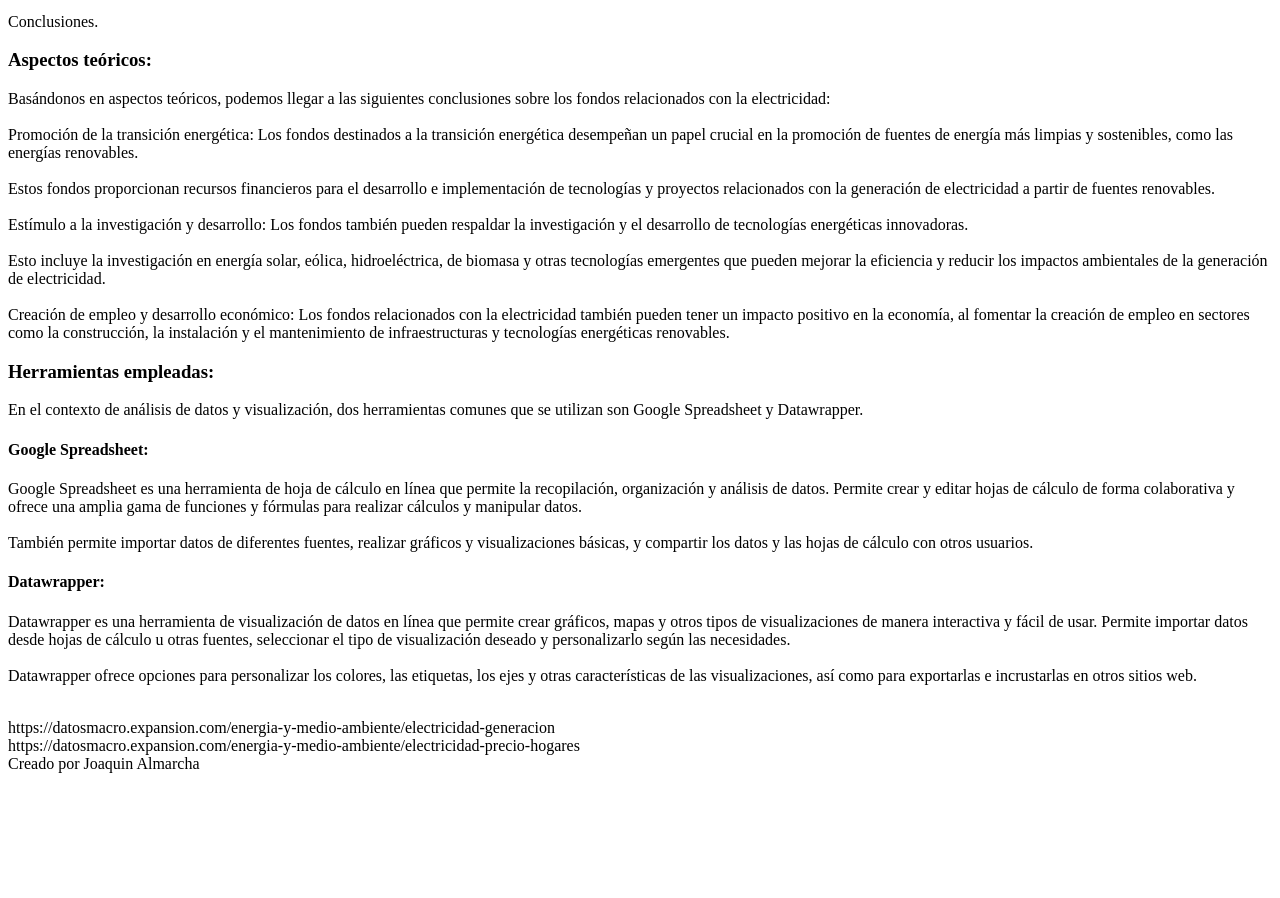
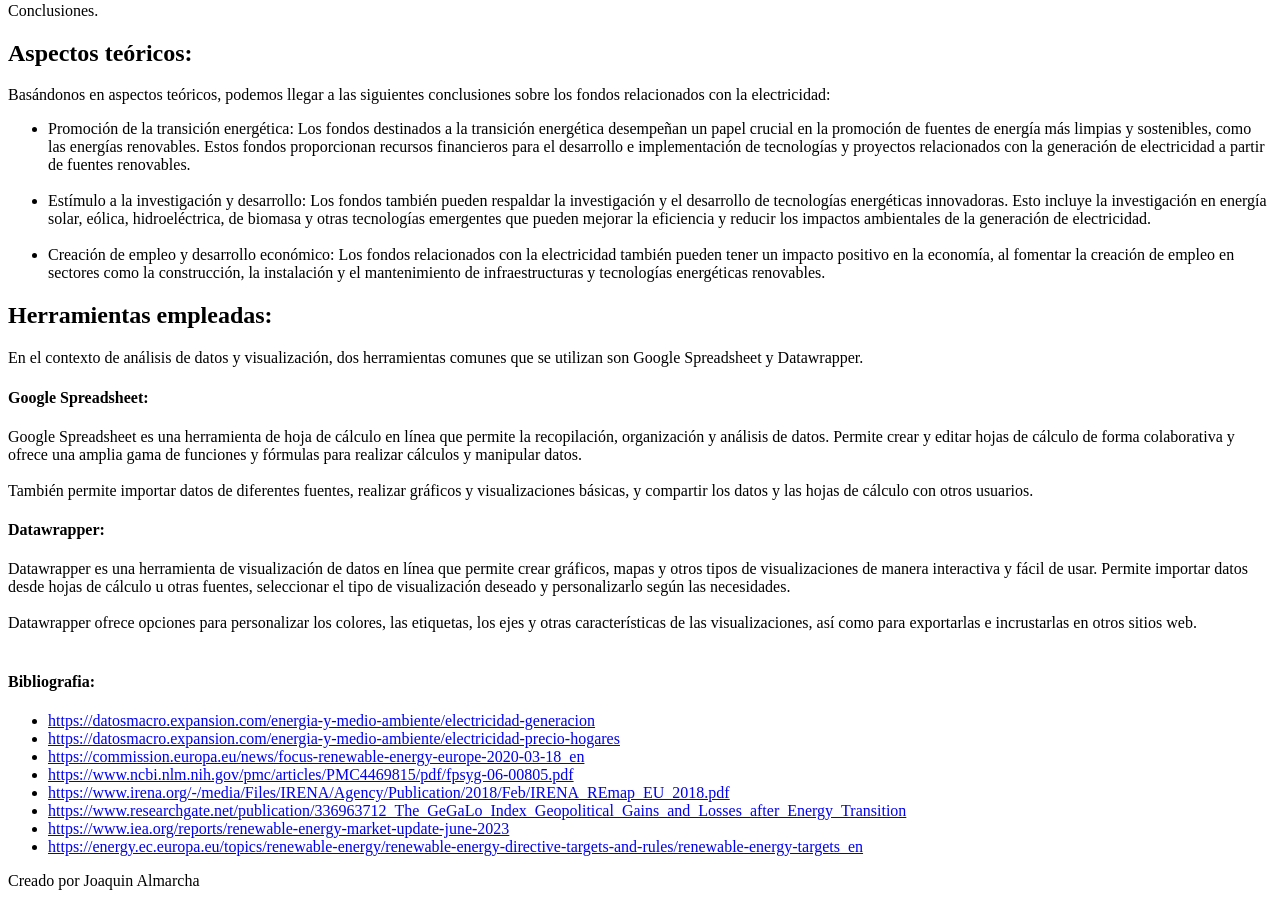
Before and after one commit to JoaquinAlmarcha/08MBID-Visualizacion-de-Datos-Trabajo-Practico, a website: page index.html in a window 1280 px wide. Shown: the part 3399-4297 px from the top of the page. Before the commit the page ends 4180 px from the top, so only its background shows below. Drawn offline with Linux system fonts and the light colour scheme.

Commit message:
1 file modified

```diff
--- a/index.html
+++ b/index.html
@@ -197,59 +197,53 @@
     precios de electricidad más altos. Algunos factores que podrían contribuir a
     ello son los siguientes:
 
-    <br /><br />
+    <ul>
+      <li>
+      Costos de generación: España tiene una alta dependencia de los combustibles fósiles importados, lo que puede llevar a mayores costos de generación de electricidad.
+      </li>
 
-    Costos de generación: España tiene una alta dependencia de los combustibles
-    fósiles importados, lo que puede llevar a mayores costos de generación de
-    electricidad.
+      <br/>
 
-    <br /><br />
+      <li>
+        La dependencia del gas natural y del carbón, cuyos precios pueden fluctuar en los mercados internacionales, puede tener un impacto en los precios de la electricidad en el país.
+      </li>
 
-    La dependencia del gas natural y del carbón, cuyos precios pueden fluctuar
-    en los mercados internacionales, puede tener un impacto en los precios de la
-    electricidad en el país.
+      <br/>
 
-    <br /><br />
+      <li>
+        Impuestos y cargos adicionales: En España, existen impuestos y cargos adicionales en la factura de electricidad que pueden elevar los precios. Estos incluyen el Impuesto Especial de Electricidad y otros impuestos locales y autonómicos.
+      </li>
+    </ul>
 
-    Impuestos y cargos adicionales: En España, existen impuestos y cargos
-    adicionales en la factura de electricidad que pueden elevar los precios.
-    Estos incluyen el Impuesto Especial de Electricidad y otros impuestos
-    locales y autonómicos.
-
-    <br /><br />
 
     En el caso de Ucrania, es importante destacar que la situación energética
     puede ser diferente a la de Alemania y a otros países europeos. A
     continuación, se presentan algunos factores que podrían influir en los
     precios de la electricidad en Ucrania:
 
-    <br /><br />
+    <br />
+    <ul>
+      <li>
+        Dependencia de combustibles fósiles: Ucrania tiene una alta dependencia de los combustibles fósiles, en particular del gas natural y del carbón.Esto puede hacer que los precios de la electricidad estén más influenciados por los cambios en los precios de los combustibles fósiles en los mercados internacionales.
+      </li>
 
-    Dependencia de combustibles fósiles: Ucrania tiene una alta dependencia de
-    los combustibles fósiles, en particular del gas natural y del carbón.Esto
-    puede hacer que los precios de la electricidad estén más influenciados por
-    los cambios en los precios de los combustibles fósiles en los mercados
-    internacionales.
+      <br/>
+      <li>
+        Políticas energéticas y subsidios: El gobierno ucraniano ha implementado políticas para fomentar la eficiencia energética y la diversificación de fuentes de energía.
+      </li>
+    </ul>
 
-    <br /><br />
-
-    Políticas energéticas y subsidios: El gobierno ucraniano ha implementado
-    políticas para fomentar la eficiencia energética y la diversificación de
-    fuentes de energía.
-  </p>
-  <p style="padding-bottom: 0.5cm">
     Además, se han ofrecido subsidios y tarifas preferenciales para ciertos
     grupos de consumidores, lo que podría afectar los precios de la
     electricidad.
-
-    <br /><br />
-
+    <ul>
+      <li>
         Estabilidad política y económica: La situación política y económica de
         Ucrania puede tener un impacto en los precios de la electricidad. Factores
         como la volatilidad económica, la inflación y la estabilidad política pueden
         afectar los costos de generación y los precios para los consumidores.
-
-    <br /><br />
+      </li>
+    </ul>
 
     El porcentaje de gasto en electricidad por habitante puede variar según el
     nivel de desarrollo económico, las políticas energéticas, la estructura de
@@ -279,50 +273,40 @@
 
     Estos factores pueden variar significativamente entre los países y pueden
     cambiar con el tiempo.
+
+    <br /><br />
   </p>
 
   <div class="titleBox1">Conclusiones.</div>
 
-  <h3>Aspectos teóricos:</h3>
+  <h2>Aspectos teóricos:</h2>
 
   <p>
     Basándonos en aspectos teóricos, podemos llegar a las siguientes
     conclusiones sobre los fondos relacionados con la electricidad:
 
-    <br /><br />
+    <ul>
+      <li>
+        Promoción de la transición energética: Los fondos destinados a la transición energética desempeñan un papel crucial en la promoción de fuentes de energía más limpias y sostenibles, como las energías renovables.
+        Estos fondos proporcionan recursos financieros para el desarrollo e implementación de tecnologías y proyectos relacionados con la generación de electricidad a partir de fuentes renovables.
+      </li>
 
-    Promoción de la transición energética: Los fondos destinados a la transición
-    energética desempeñan un papel crucial en la promoción de fuentes de energía
-    más limpias y sostenibles, como las energías renovables.
+      <br />
 
-    <br /><br />
+      <li>
+        Estímulo a la investigación y desarrollo: Los fondos también pueden respaldar la investigación y el desarrollo de tecnologías energéticas innovadoras.
+        Esto incluye la investigación en energía solar, eólica, hidroeléctrica, de biomasa y otras tecnologías emergentes que pueden mejorar la eficiencia y reducir los impactos ambientales de la generación de electricidad.
+      </li>
 
-    Estos fondos proporcionan recursos financieros para el desarrollo e
-    implementación de tecnologías y proyectos relacionados con la generación de
-    electricidad a partir de fuentes renovables.
+      <br />
 
-    <br /><br />
-
-    Estímulo a la investigación y desarrollo: Los fondos también pueden
-    respaldar la investigación y el desarrollo de tecnologías energéticas
-    innovadoras.
-
-    <br /><br />
-
-    Esto incluye la investigación en energía solar, eólica, hidroeléctrica, de
-    biomasa y otras tecnologías emergentes que pueden mejorar la eficiencia y
-    reducir los impactos ambientales de la generación de electricidad.
-
-    <br /><br />
-
-    Creación de empleo y desarrollo económico: Los fondos relacionados con la
-    electricidad también pueden tener un impacto positivo en la economía, al
-    fomentar la creación de empleo en sectores como la construcción, la
-    instalación y el mantenimiento de infraestructuras y tecnologías energéticas
-    renovables.
+      <li>
+        Creación de empleo y desarrollo económico: Los fondos relacionados con la electricidad también pueden tener un impacto positivo en la economía, al fomentar la creación de empleo en sectores como la construcción, la instalación y el mantenimiento de infraestructuras y tecnologías energéticas renovables.
+      </li>
+    </ul>
   </p>
 
-  <h3>Herramientas empleadas:</h3>
+  <h2>Herramientas empleadas:</h2>
 
   <p>
     En el contexto de análisis de datos y visualización, dos herramientas
@@ -361,10 +345,71 @@
     exportarlas e incrustarlas en otros sitios web.
   </p>
 
+  <h4>Bibliografia:</h4>
+
+  <ul>
+    <li>
+      <a href="https://datosmacro.expansion.com/energia-y-medio-ambiente/electricidad-generacion" target="_blank">
         https://datosmacro.expansion.com/energia-y-medio-ambiente/electricidad-generacion
-  <br />
+      </a>
+    </li>
 
+
+
+    <li>
+      <a href="https://datosmacro.expansion.com/energia-y-medio-ambiente/electricidad-precio-hogares" target="_blank">
         https://datosmacro.expansion.com/energia-y-medio-ambiente/electricidad-precio-hogares
+      </a>
+    </li>
+
+
+
+    <li>
+      <a href="https://commission.europa.eu/news/focus-renewable-energy-europe-2020-03-18_en" target="_blank">
+        https://commission.europa.eu/news/focus-renewable-energy-europe-2020-03-18_en
+      </a>
+    </li>
+
+
+
+    <li>
+      <a href="https://www.ncbi.nlm.nih.gov/pmc/articles/PMC4469815/pdf/fpsyg-06-00805.pdf" target="_blank">
+        https://www.ncbi.nlm.nih.gov/pmc/articles/PMC4469815/pdf/fpsyg-06-00805.pdf
+      </a>
+    </li>
+
+
+
+    <li>
+      <a href="https://www.irena.org/-/media/Files/IRENA/Agency/Publication/2018/Feb/IRENA_REmap_EU_2018.pdf" target="_blank">
+        https://www.irena.org/-/media/Files/IRENA/Agency/Publication/2018/Feb/IRENA_REmap_EU_2018.pdf
+      </a>
+    </li>
+
+
+
+    <li>
+      <a href="https://www.researchgate.net/publication/336963712_The_GeGaLo_Index_Geopolitical_Gains_and_Losses_after_Energy_Transition" target="_blank">
+        https://www.researchgate.net/publication/336963712_The_GeGaLo_Index_Geopolitical_Gains_and_Losses_after_Energy_Transition
+      </a>
+    </li>
+
+
+
+    <li>
+      <a href="https://www.iea.org/reports/renewable-energy-market-update-june-2023" target="_blank">
+        https://www.iea.org/reports/renewable-energy-market-update-june-2023
+      </a>
+    </li>
+
+
+
+    <li>
+      <a href="https://energy.ec.europa.eu/topics/renewable-energy/renewable-energy-directive-targets-and-rules/renewable-energy-targets_en" target="_blank">
+        https://energy.ec.europa.eu/topics/renewable-energy/renewable-energy-directive-targets-and-rules/renewable-energy-targets_en
+      </a>
+    </li>
+  </ul>
 </div>
 
 <div>
```
Lines whose indentation alone changed are shown as unchanged.
